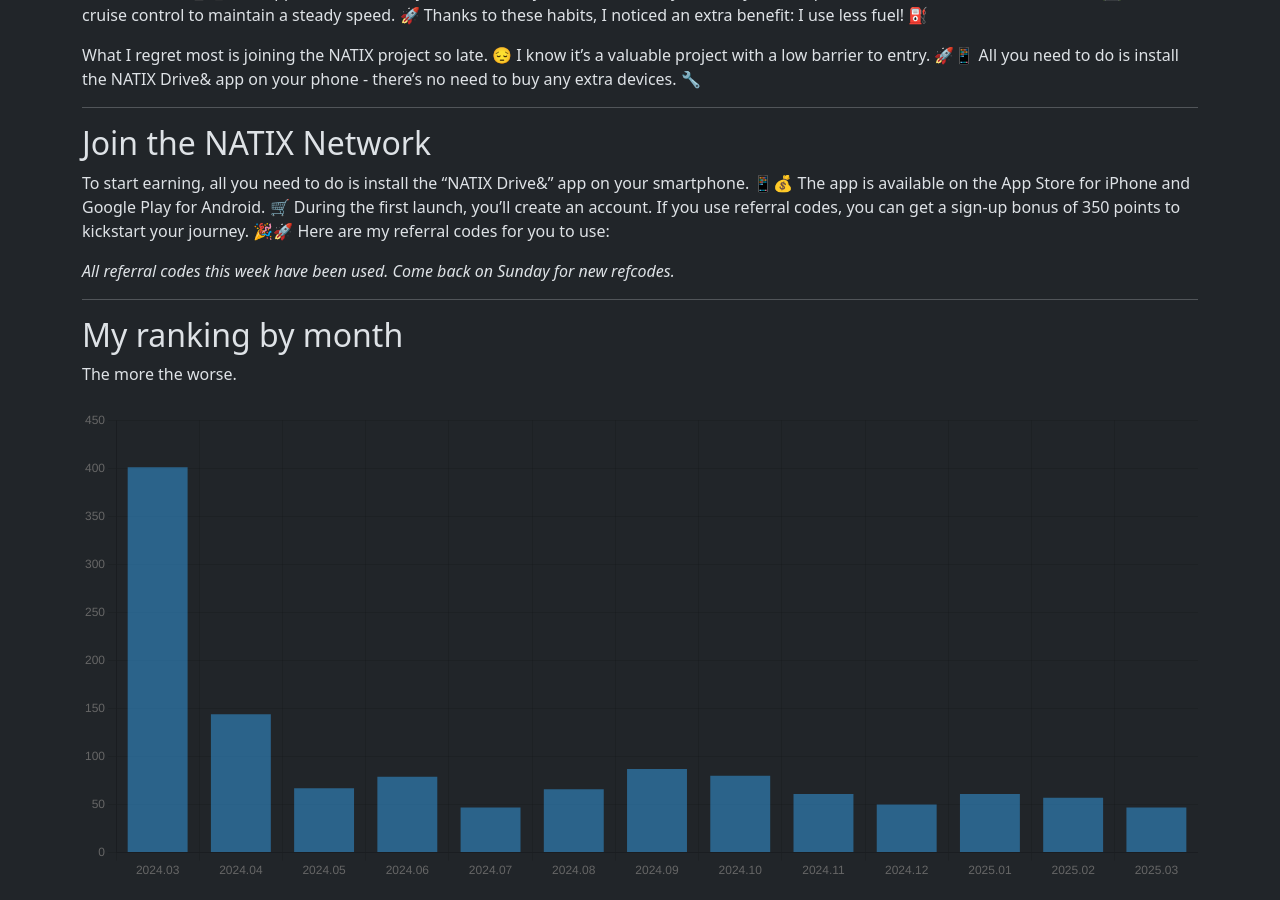
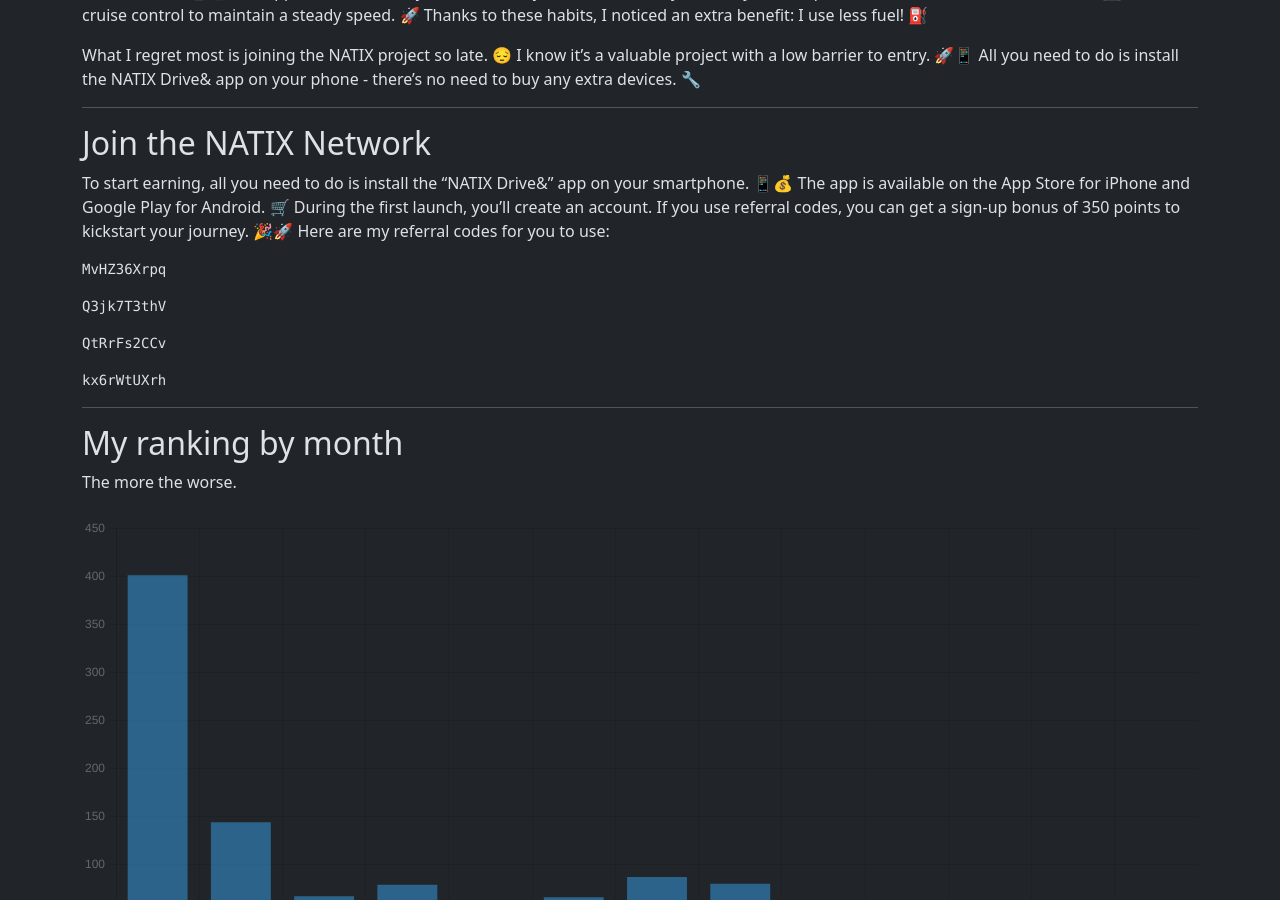
Before and after one commit to torrocus/natix, a Jekyll site: the page built from index.md, in a window 1280 px wide and 900 px high, scrolled down 2351 px. Built offline with Jekyll 4.4.1, drawn with Linux system fonts in a browser that asks for light colours; comment, search, counter and statistics services are not loaded.

Commit message:
Refresh referrer codes

````diff
--- a/index.md
+++ b/index.md
@@ -136,11 +136,26 @@ If you use referral codes, you can get a sign-up bonus of 350 points to kickstar
 🎉🚀
 Here are my referral codes for you to use:
 <!-- NATIX-REFERRAL-CODES-LIST:START -->
+```
+MvHZ36Xrpq
+```
+
+```
+Q3jk7T3thV
+```
+
+```
+QtRrFs2CCv
+```
+
+```
+kx6rWtUXrh
+```
 <!-- NATIX-REFERRAL-CODES-LIST:END -->
-
+<!--
 _All referral codes this week have been used.
 Come back on Sunday for new refcodes._
-
+-->
 
 ---
 
````
